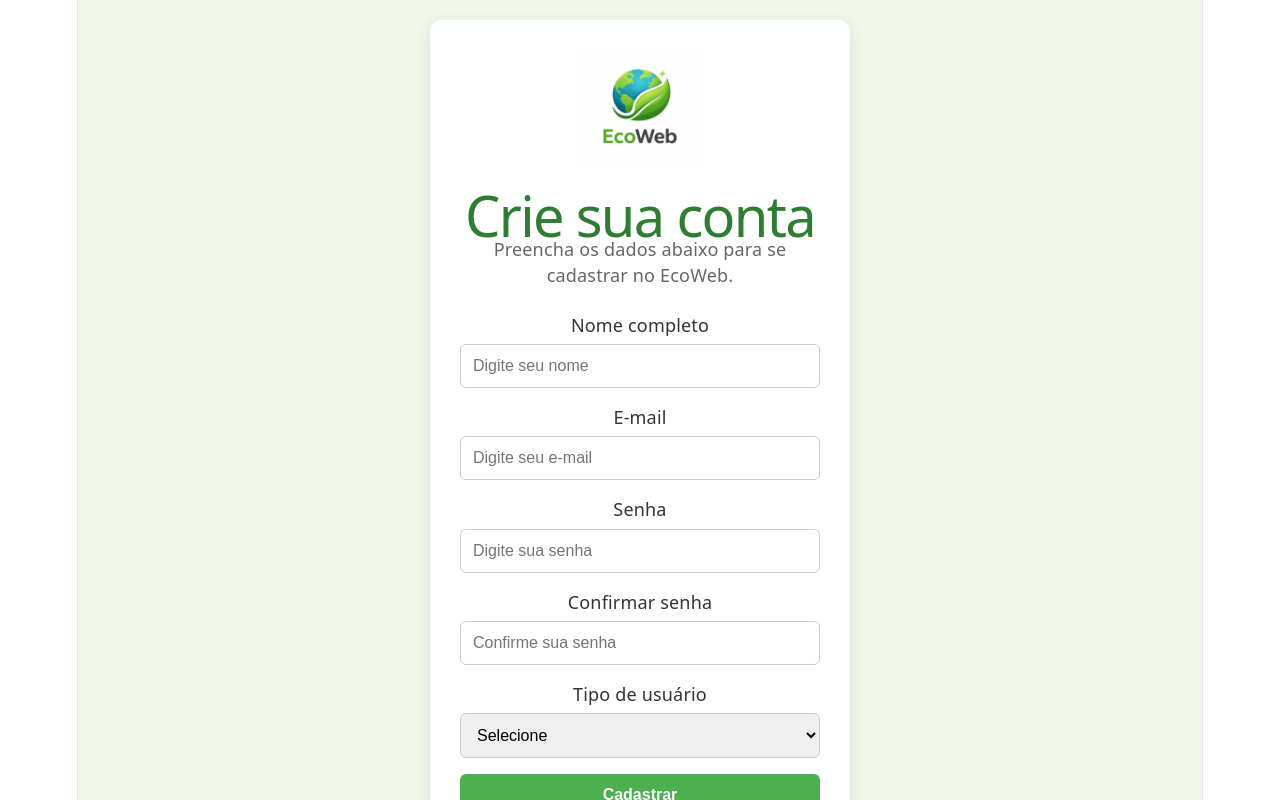
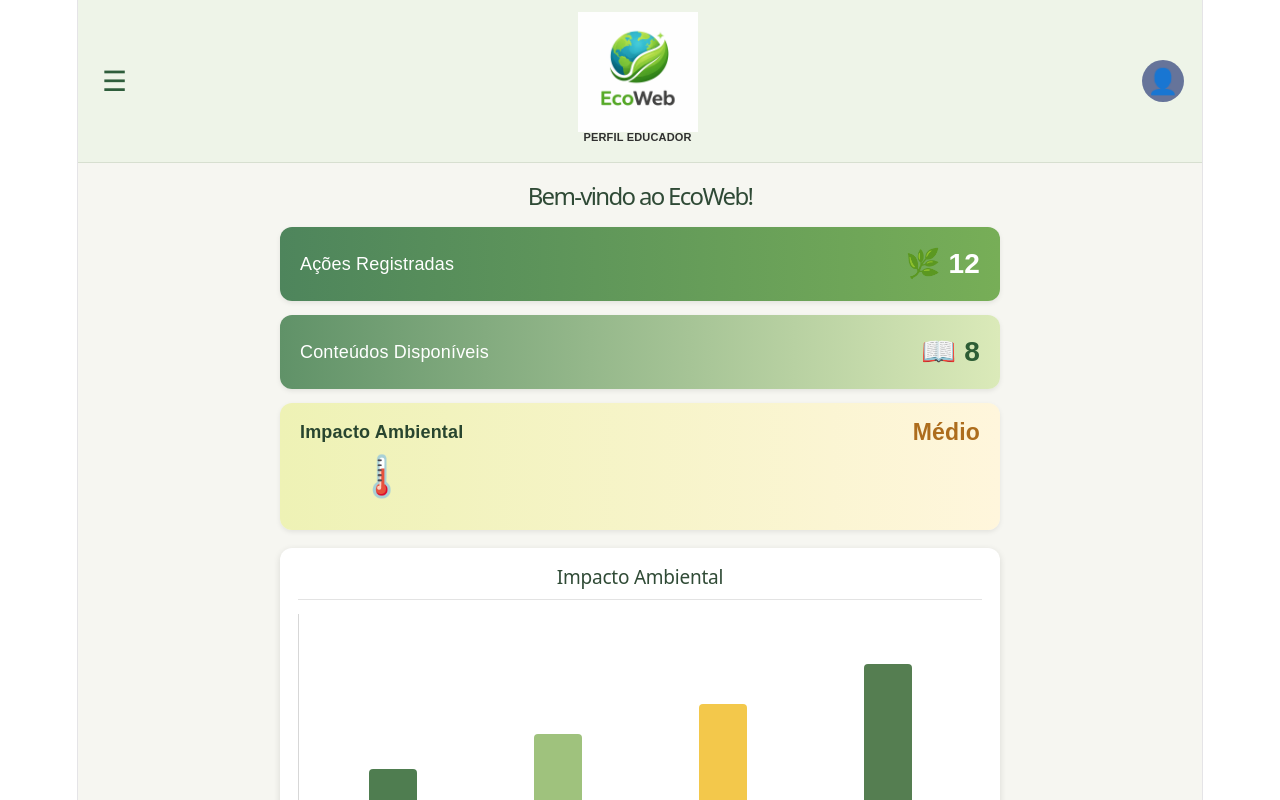
Before and after one commit to clercianelopes7-bit/ecoweb, a React (Vite) app: page /dashboard in a window 1280 px wide. Shown: the top 800 px of the page. Built offline with nearby package versions, Linux system fonts and the light colour scheme.

Commit message:
Implementa navegacao entre as telas da EcoWeb

```diff
--- a/package.json
+++ b/package.json
@@ -11,7 +11,8 @@
   },
   "dependencies": {
     "react": "^19.2.8",
-    "react-dom": "^19.2.8"
+    "react-dom": "^19.2.8",
+    "react-router-dom": "^7.18.4"
   },
   "devDependencies": {
     "@eslint/js": "^10.0.1",
--- a/src/App.jsx
+++ b/src/App.jsx
@@ -1,7 +1,23 @@
+
+import { BrowserRouter, Routes, Route, Navigate } from 'react-router-dom'
+
+import Login from './pages/Login'
 import Cadastro from './pages/Cadastro'
+import Dashboard from './pages/Dashboard'
+import Conteudos from './pages/Conteudos'
 
 function App() {
-  return <Cadastro />
+  return (
+    <BrowserRouter>
+      <Routes>
+        <Route path="/" element={<Navigate to="/login" replace />} />
+        <Route path="/login" element={<Login />} />
+        <Route path="/cadastro" element={<Cadastro />} />
+        <Route path="/dashboard" element={<Dashboard />} />
+        <Route path="/conteudos" element={<Conteudos />} />
+      </Routes>
+    </BrowserRouter>
+  )
 }
 
 export default App
--- a/src/pages/Cadastro.jsx
+++ b/src/pages/Cadastro.jsx
@@ -1,4 +1,5 @@
 import './Cadastro.css'
+import { Link } from 'react-router-dom'
 import logoEcoWeb from '../assets/Logo-ecoweb.png.jpeg'
 function Cadastro() {
   return (
@@ -56,9 +57,11 @@ function Cadastro() {
           </button>
         </form>
 
-        <p className="login-link">
-          Já possui uma conta? <a href="#">Entrar</a>
-        </p>
+
+<p className="login-link">
+  Já possui uma conta? <Link to="/login">Entrar</Link>
+</p>
+
       </section>
     </main>
   )
--- a/src/pages/Conteudos.jsx
+++ b/src/pages/Conteudos.jsx
@@ -1,11 +1,23 @@
 import "./Conteudos.css";
+import { useNavigate } from "react-router-dom";
 import logoEcoWeb from "../assets/Logo-ecoweb.png.jpeg";
 
 function Conteudos() {
+  const navigate = useNavigate();
+
   return (
     <div className="conteudos-page">
       <header className="conteudos-header">
-        <div className="menu-icon">☰</div>
+
+<button
+  type="button"
+  className="menu-icon"
+  onClick={() => navigate("/dashboard")}
+  aria-label="Voltar ao Dashboard"
+>
+  ☰
+</button>
+
 
         <div className="header-logo">
           <img src={logoEcoWeb} alt="EcoWeb" />
--- a/src/pages/Dashboard.jsx
+++ b/src/pages/Dashboard.jsx
@@ -1,11 +1,21 @@
  import "./Dashboard.css";
+ import { useNavigate } from "react-router-dom";
 import logoEcoWeb from "../assets/Logo-ecoweb.png.jpeg";
 
 function Dashboard() {
+  const navigate = useNavigate();
+
   return (
     <div className="dashboard">
       <header className="dashboard-header">
-        <button className="menu-button">☰</button>
+       <button
+  type="button"
+  className="menu-button"
+  onClick={() => navigate("/conteudos")}
+  aria-label="Ir para conteúdos educacionais"
+>
+  ☰
+</button>
 
         <div className="logo-area">
           <img src={logoEcoWeb} alt="EcoWeb" />
--- a/src/pages/Login.jsx
+++ b/src/pages/Login.jsx
@@ -1,7 +1,10 @@
 import "./Login.css";
+import { useNavigate } from "react-router-dom";
 import logoEcoWeb from "../assets/Logo-ecoweb.png.jpeg";
 
 function Login() {
+  const navigate = useNavigate();
+
   return (
     <div className="login-page">
       <div className="login-container">
@@ -34,9 +37,13 @@ function Login() {
             Entrar
           </button>
 
-          <button type="button" className="btn-criar-conta">
-            Criar conta
-          </button>
+          <button
+  type="button"
+  className="btn-criar-conta"
+  onClick={() => navigate("/cadastro")}
+>
+  Criar conta
+</button>
         </form>
       </div>
     </div>
```
Also changed, not shown: 1 other file (tests, documents, lock files or other folders).
